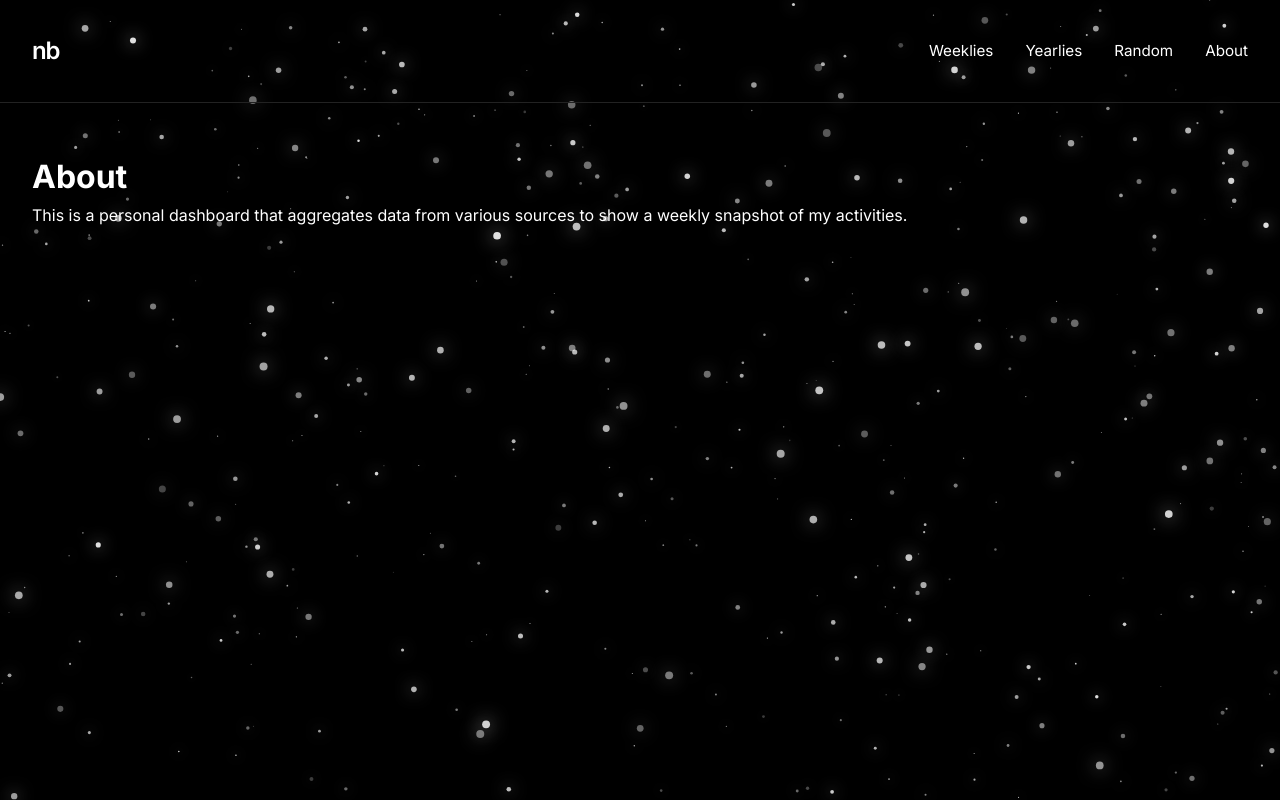
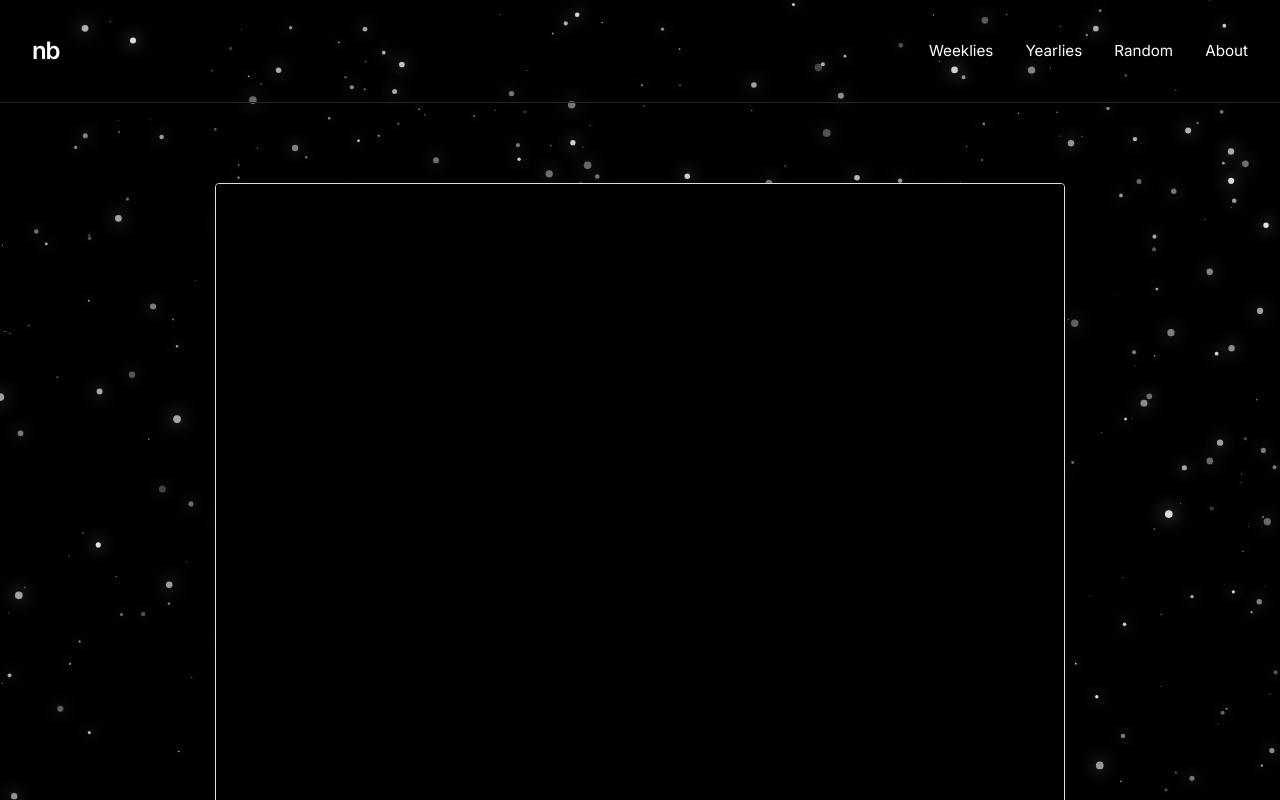
Before and after one commit to nbaghiro/nbaghiro.com, a React (Vite) app in the folder client/: page /about in a window 1280 px wide. Shown: the top 800 px of the page. Built offline with nearby package versions, Linux system fonts and the light colour scheme.

Commit message:
nbaghiro.com about resume page

```diff
--- a/client/src/pages/About.jsx
+++ b/client/src/pages/About.jsx
@@ -1,11 +1,26 @@
 function About() {
     return (
         <div className="container">
-            <h1>About</h1>
-            <p>
-                This is a personal dashboard that aggregates data from various
-                sources to show a weekly snapshot of my activities.
-            </p>
+            <div style={{
+                marginTop: '2rem',
+                width: '100%',
+                maxWidth: '850px',
+                margin: '2rem auto 0',
+                aspectRatio: '8.5 / 11',
+                overflow: 'hidden',
+                position: 'relative'
+            }}>
+                <iframe
+                    src="/resume.pdf#view=Fit&toolbar=0&navpanes=0&page=1"
+                    style={{
+                        width: '100%',
+                        height: '100%',
+                        border: '1px solid #ddd',
+                        borderRadius: '4px'
+                    }}
+                    title="Resume"
+                />
+            </div>
         </div>
     );
 }
```
Also changed, not shown: 2 other files (tests, documents, lock files or other folders).
